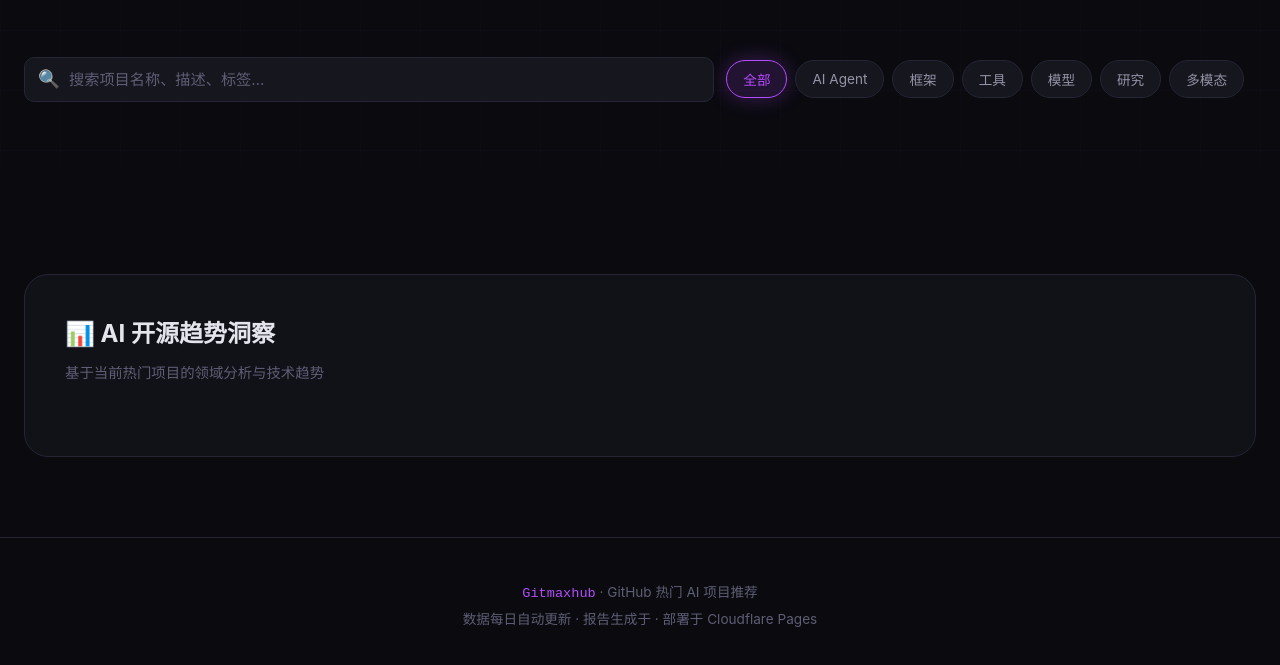
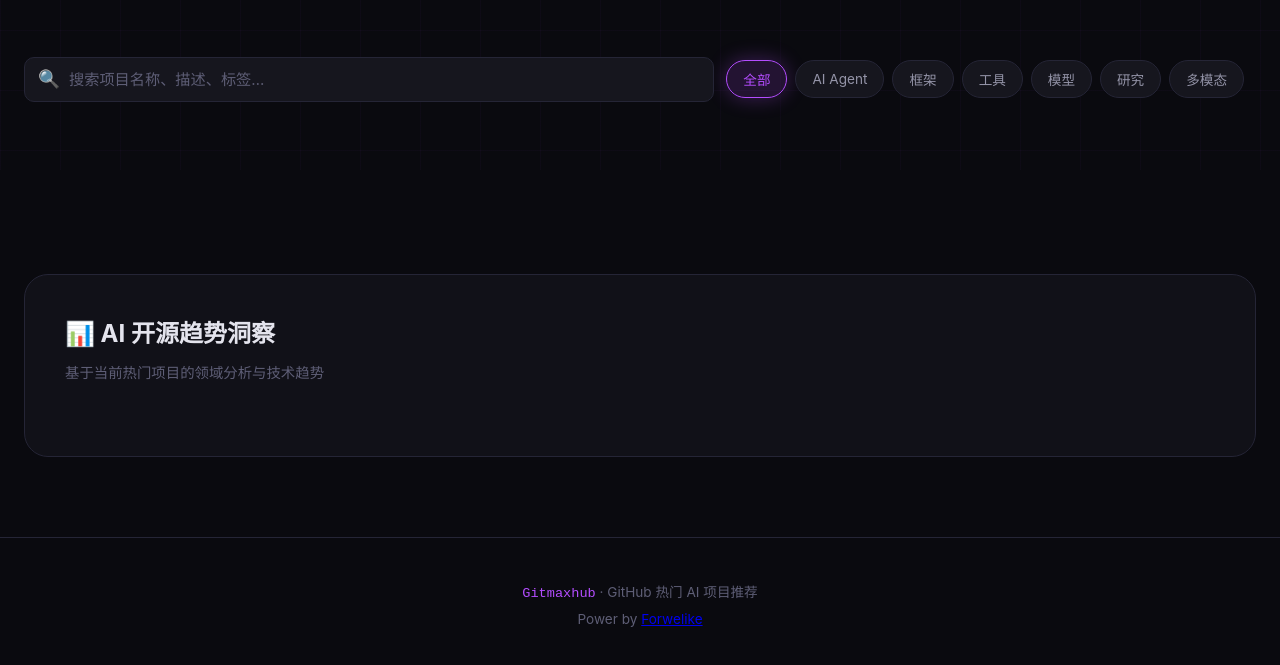
Before and after one commit to einkyhuang/githubmaxhub, a website: page index.html in a window 1280 px wide. Shown: the part 630-1295 px from the top of the page. Drawn offline with Linux system fonts and the light colour scheme.

Commit message:
update footer: Power by Forwelike

```diff
--- a/index.html
+++ b/index.html
@@ -85,7 +85,7 @@
 
 <footer class="footer">
     <p><span class="brand">Gitmaxhub</span> · GitHub 热门 AI 项目推荐</p>
-    <p>数据每日自动更新 · 报告生成于 <span id="footerDate"></span> · 部署于 Cloudflare Pages</p>
+    <p>Power by <a href="https://forwelike.com" target="_blank">Forwelike</a></p>
 </footer>
 
 <script src="assets/js/data.js"></script>
```
Also changed, not shown: project.html (+1 -1 lines).
